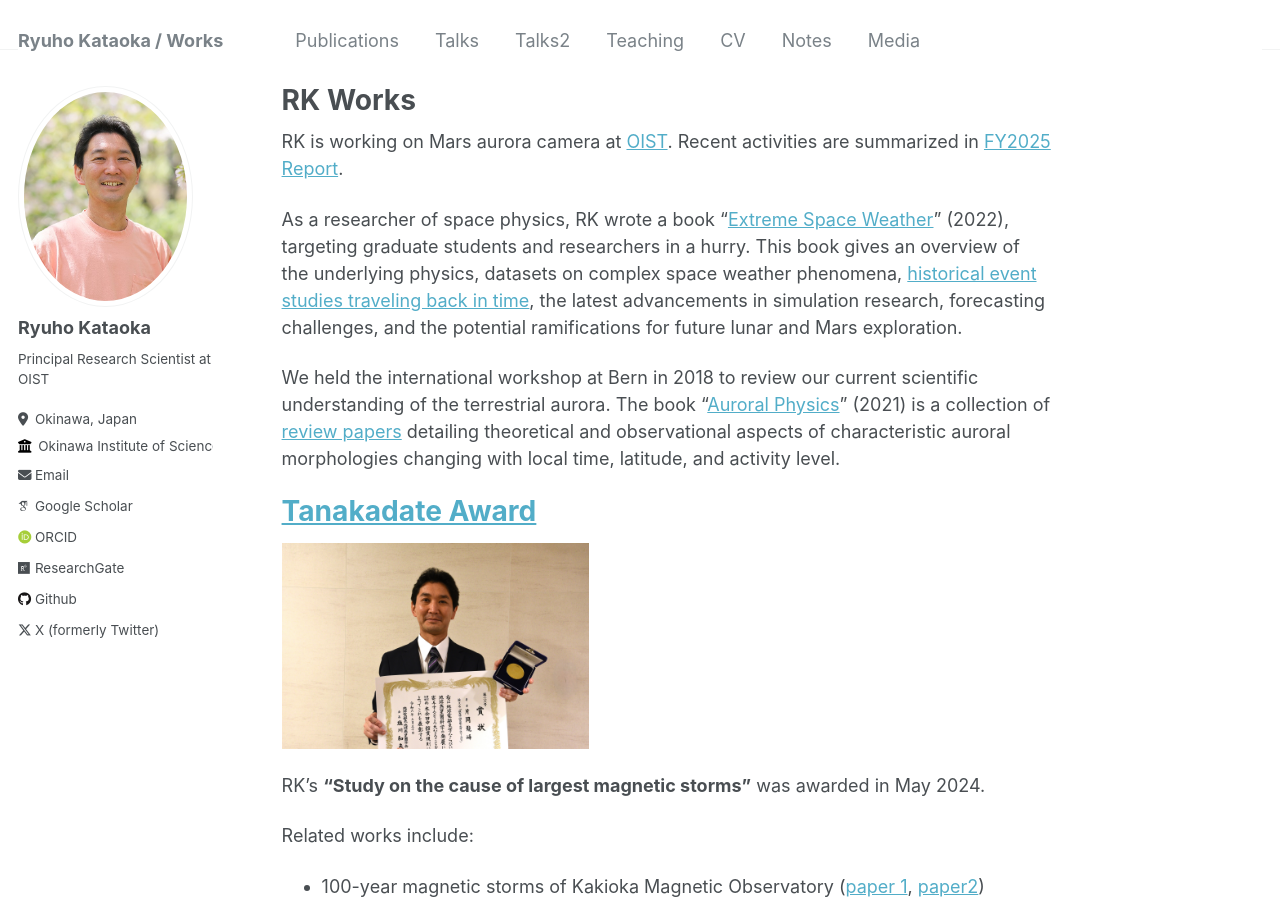
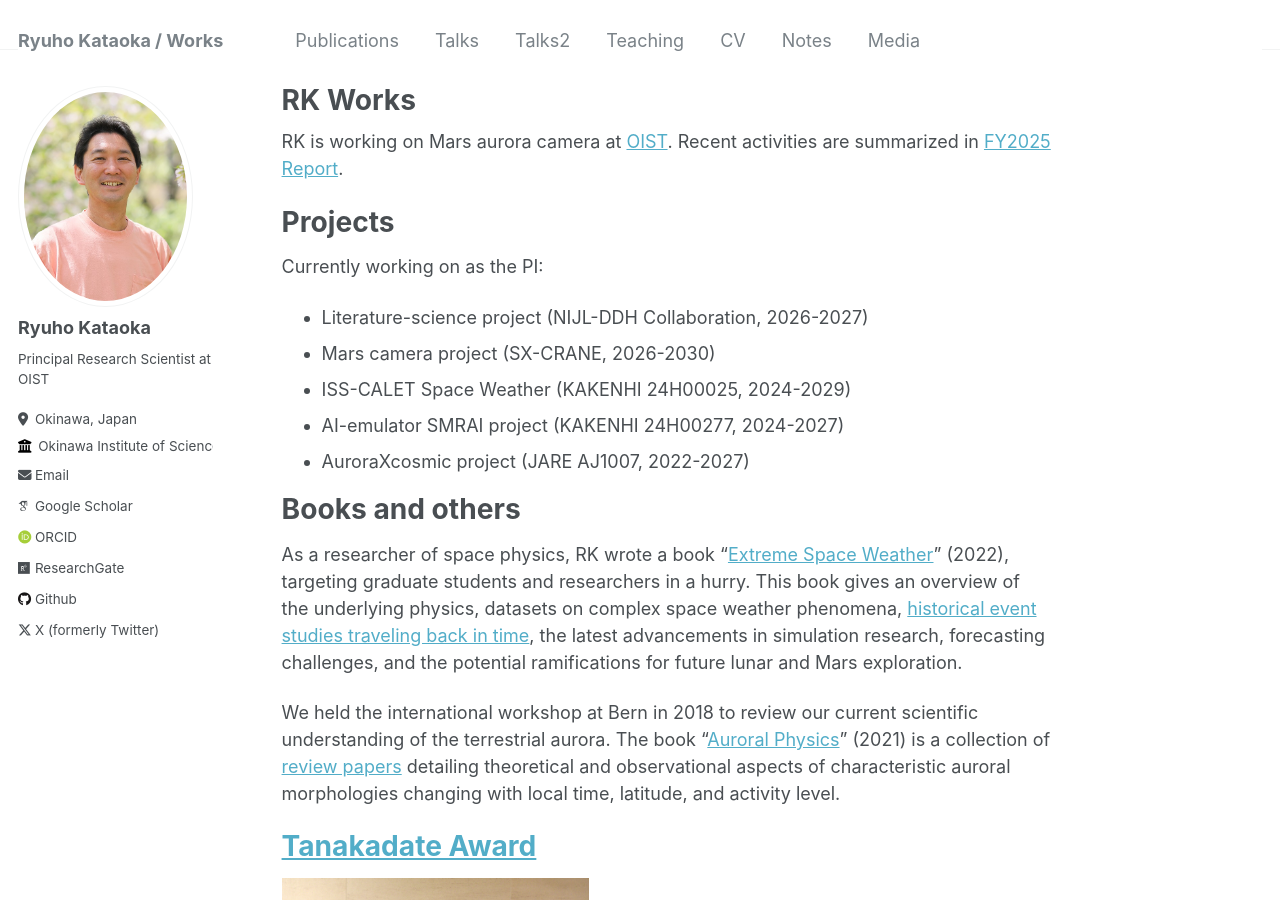
Before and after one commit to ryuhokataoka/ryuhokataoka.github.io, a Jekyll site: the page built from _pages/about.md, in a window 1280 px wide and 900 px high. Built offline with Jekyll 4.4.1, drawn with Linux system fonts in a browser that asks for light colours; some web fonts are replaced; some of the changed text lies outside the part shown.

Commit message:
Update about page with current projects and publications
Added current projects and publications related to space physics research.

```diff
--- a/_pages/about.md
+++ b/_pages/about.md
@@ -12,6 +12,18 @@ RK is working on Mars aurora camera at [OIST](https://www.oist.jp/ja/stg/ryuho-k
 <!--
 Modern society has relied on advanced technologies such as satellites which are vulnerable to changes in space environment. Consequently, the importance of space weather forecast is growing. As we explore deeper into the near-Earth space environment, its mysteries multiply, fueling increased academic interest. Key research areas include understanding the dynamics of massive solar flares, giant magnetic storms, and their potential impacts on contemporary society.
 -->
+
+Projects
+======
+Currently working on as the PI:
+* Literature-science project (NIJL-DDH Collaboration, 2026-2027)
+* Mars camera project (SX-CRANE, 2026-2030)
+* ISS-CALET Space Weather (KAKENHI 24H00025, 2024-2029)
+* AI-emulator SMRAI project (KAKENHI 24H00277, 2024-2027)
+* AuroraXcosmic project (JARE AJ1007, 2022-2027)
+
+Books and others
+======
 
 As a researcher of space physics, RK wrote a book "[Extreme Space Weather](https://www.sciencedirect.com/book/9780128225370/extreme-space-weather)" (2022), targeting graduate students and researchers in a hurry. This book gives an overview of the underlying physics, datasets on complex space weather phenomena, [historical event studies traveling back in time](https://sr.rois.ac.jp/en/article/sr/019.html), the latest advancements in simulation research, forecasting challenges, and the potential ramifications for future lunar and Mars exploration.
 
```
Also changed, not shown: other parts of _pages/about.md (+0 -8 lines).
